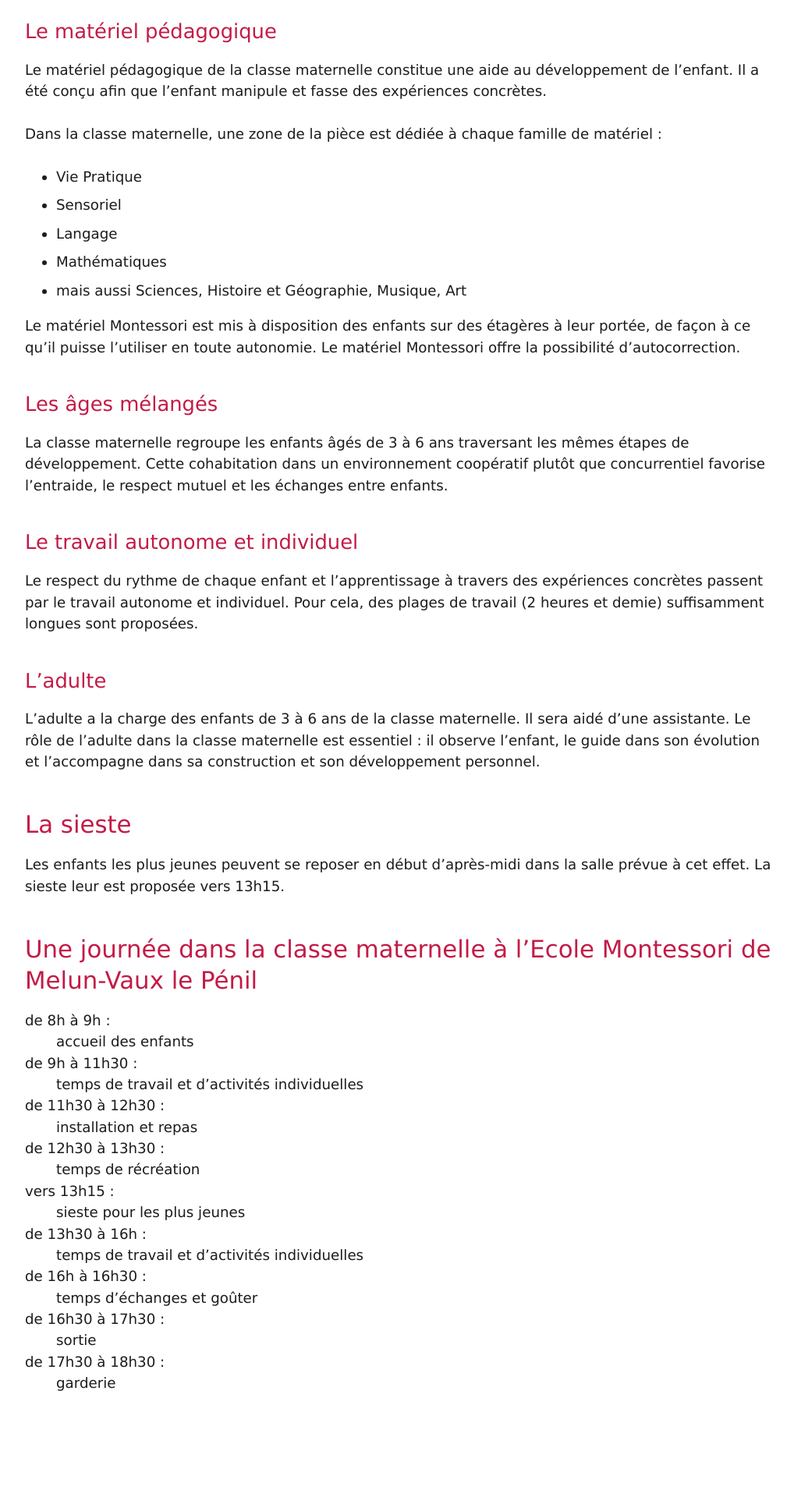
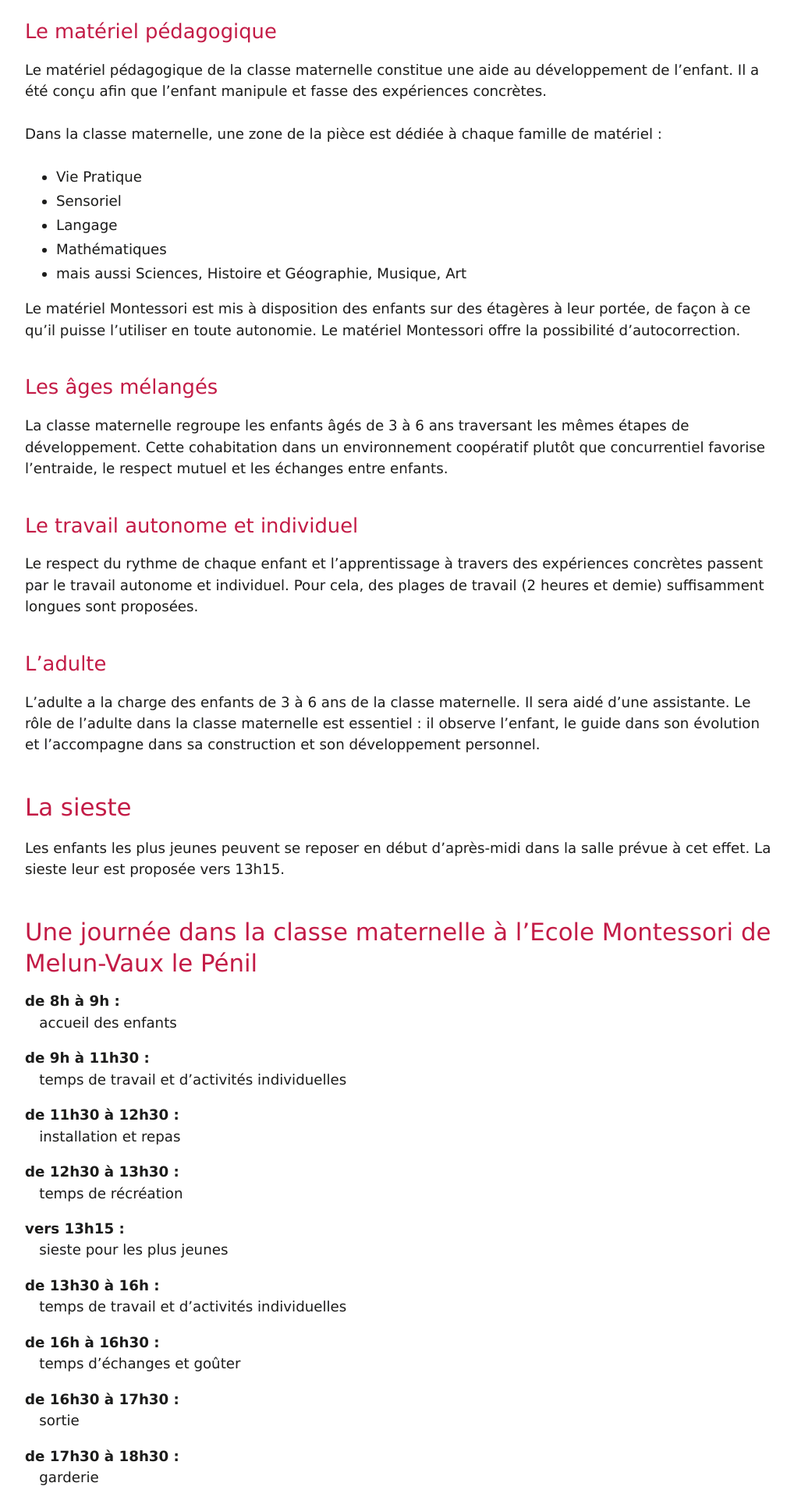
Before and after one commit to montessori-melun/montessori-melun.github.io, a Jekyll site: the page built from classes/maternelle.md, in a window 1280 px wide. Shown: the part 926-2846 px from the top of the page at 78% size, without its empty margins (128-1146 px from the left). Built offline with Jekyll 4.4.1, drawn with Linux system fonts in a browser that asks for light colours.

Commit message:
Mieux styler les listes

```diff
--- a/css/styles.scss
+++ b/css/styles.scss
@@ -255,14 +255,22 @@ iframe {
 main {
   flex: 1;
 
-  margin: 1em 0 5em;
+  margin: 1em 0 3em;
 
-  ul {
-    margin: 1em 0;
+  ul, dl {
+    margin: 0 0 1em 0;
   }
 
   li {
-    margin: 0 0 .5em 0;
+    margin: 0 0 .2em 0;
+  }
+
+  dt {
+    font-weight: bold;
+  }
+
+  dd {
+    margin: 0 0 1em 1em;
   }
 }
 
```
